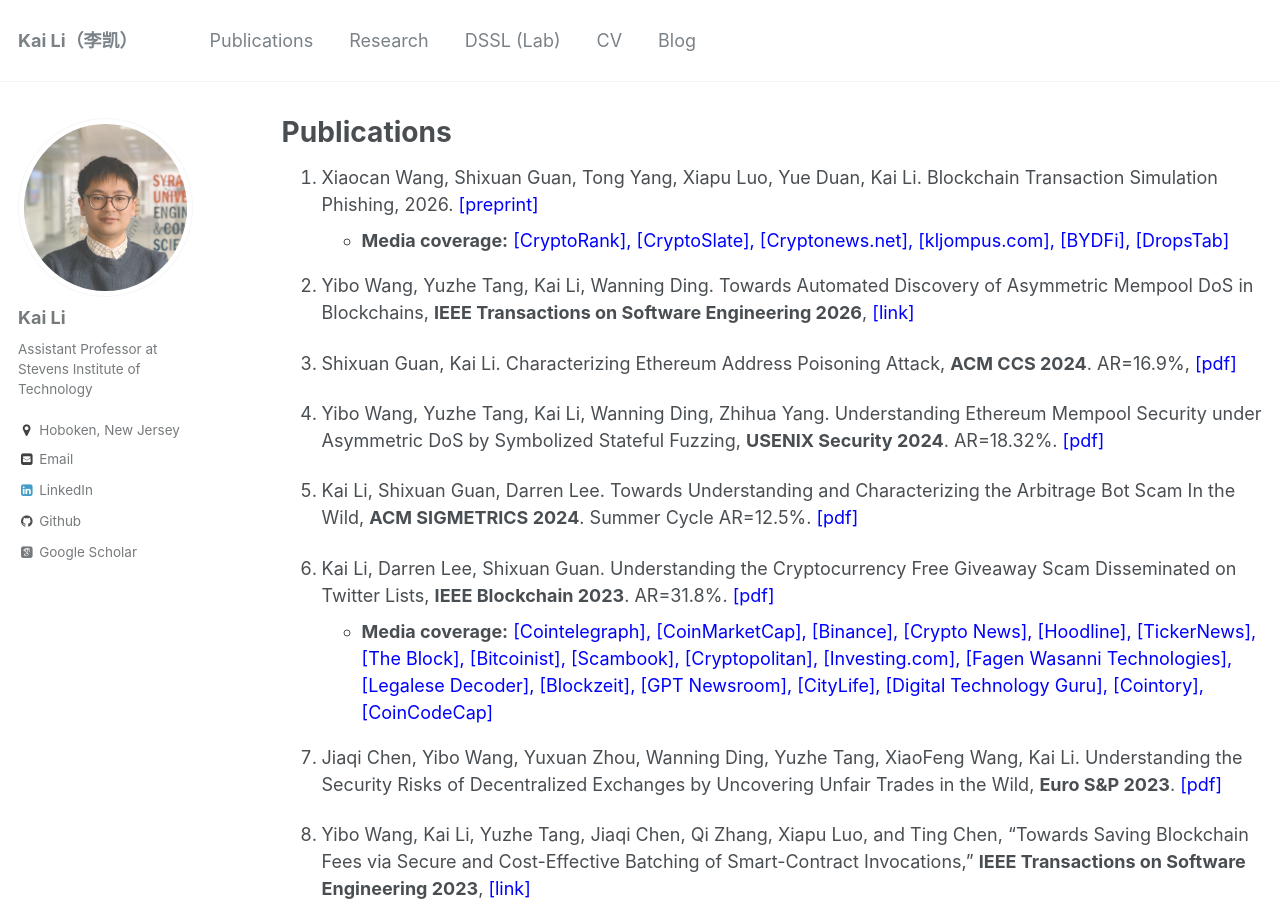
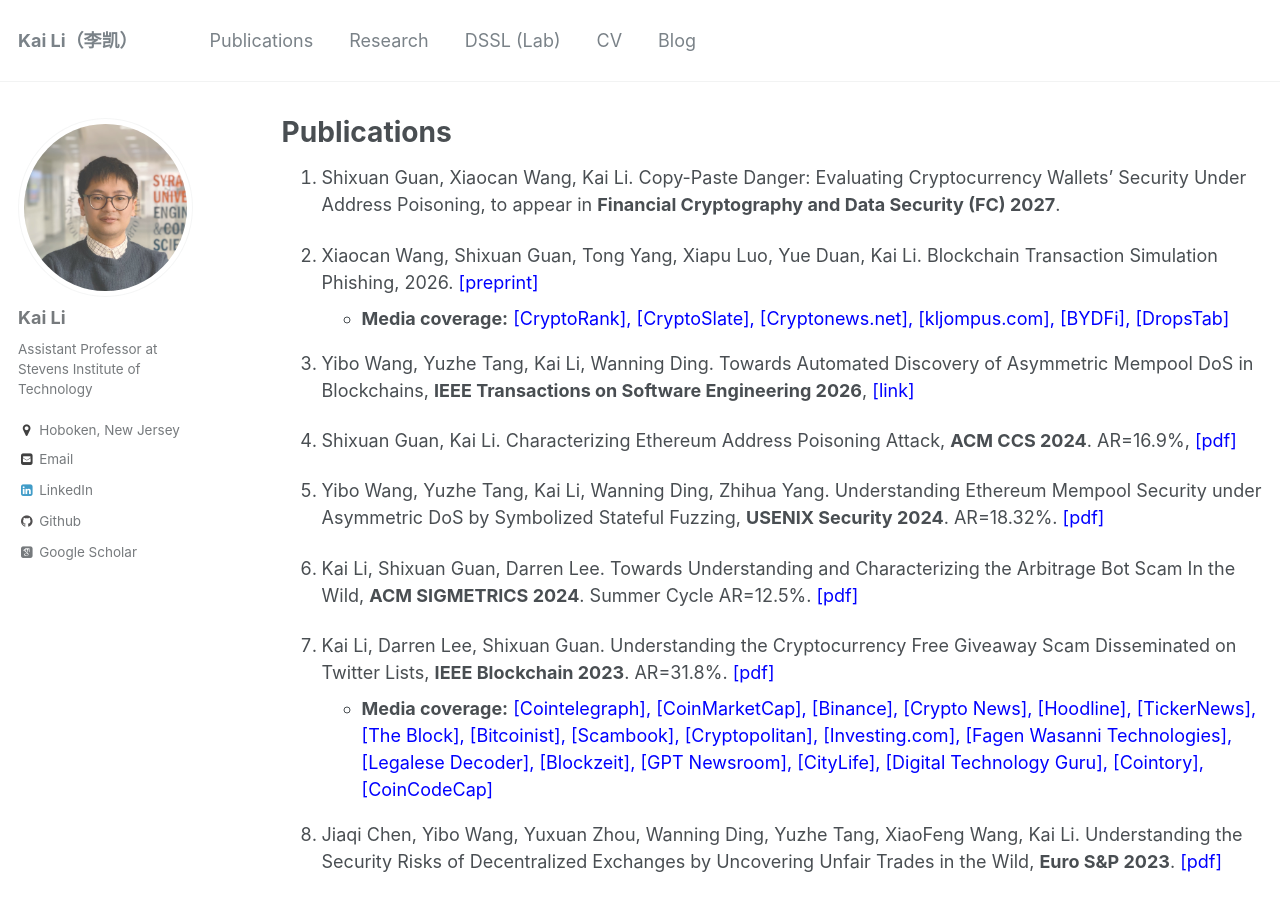
Before and after one commit to likai1993/likai1993.github.io, a Jekyll site: the page built from _pages/publications.md, in a window 1280 px wide and 900 px high. Built offline with Jekyll 4.4.1, drawn with Linux system fonts in a browser that asks for light colours; some web fonts are replaced.

Commit message:
Update publications.md

```diff
--- a/_pages/publications.md
+++ b/_pages/publications.md
@@ -9,6 +9,8 @@ author_profile: true
 
 <!--Conference Papers -->
 <!-- ---- -->
+1. Shixuan Guan, Xiaocan Wang, Kai Li. Copy-Paste Danger: Evaluating Cryptocurrency Wallets’ Security Under Address Poisoning, to appear in **Financial Cryptography and Data Security (FC) 2027**.
+
 1. Xiaocan Wang, Shixuan Guan, Tong Yang, Xiapu Luo, Yue Duan, Kai Li. Blockchain Transaction Simulation Phishing, 2026. <span style="color:blue">[[preprint]](https://arxiv.org/abs/2607.28747)</span>
      - **Media coverage:** <span style="color:blue">[[CryptoRank]](https://cryptorank.io/news/feed/c3ebe-researchers-just-uncovered-4200-malicious-smart-contracts-that-successfully-tricked-5700-victims-into-signing-away-their-crypto), <span style="color:blue">[[CryptoSlate]](https://cryptoslate.com/researchers-just-uncovered-4200-malicious-smart-contracts-that-successfully-tricked-5700-victims-into-signing-away-their-crypto), <span style="color:blue">[[Cryptonews.net]](https://cryptonews.net/news/security/33242211), <span style="color:blue">[[kljompus.com]](https://kljompus.com/en/transaction-simulation-phishing), <span style="color:blue">[[BYDFi]](https://www.bydfi.com/en/crypto-news/eth/malicious-smart-contracts-4-224-detected-3-48m-stolen-59678), <span style="color:blue">[[DropsTab]](https://news.dropstab.com/aggregator/jb9ehnr1-researchers-just-uncovered-4-200-malicious-smart-contracts-that-successfully-tricked-5-700-victims)
 
```
